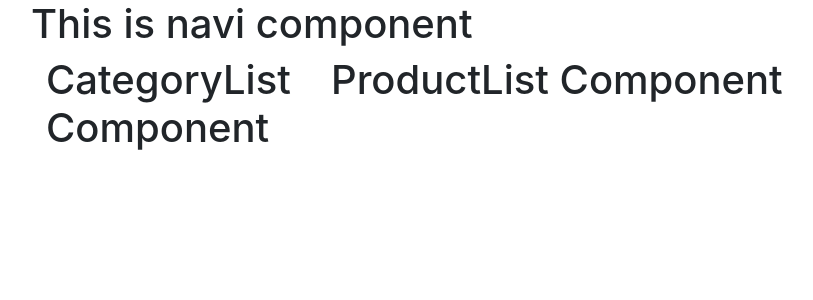
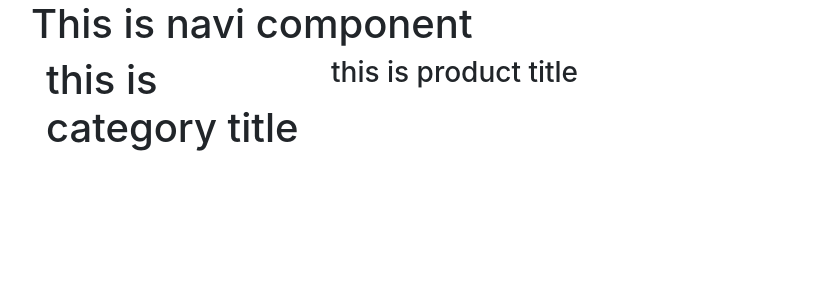
Before and after one commit to drewenia/react-tutorial, a React (Create React App) app: page / in a window 1280 px wide. Shown: the top 300 px of the page, without its empty margins (39-852 px from the left). Built offline with nearby package versions, Linux system fonts and the light colour scheme.

Commit message:
App.js icerisinde diger component'lerde kullanilmak uzere objeler tanimladim.Bu objelerin icerisinde sadece simdilik title degerleri mevcut. Bu objeyi CategoryList ve ProductList component'lerinde props'lar araciligi ile okuyabilecegim ornek kodlamayi yaptim

```diff
--- a/src/App.js
+++ b/src/App.js
@@ -4,13 +4,15 @@ import CategoryList from "./CategoryList";
 import ProductList from "./ProductList";
 
 function App() {
+    let categoryInfo = {title:"this is category title"};
+    let productInfo = {title:"this is product title"};
     return (
         <div className="App">
             <Container>
                 <Row><Navi/></Row>
                 <Row>
-          <Col xs={3}><CategoryList/></Col>
-          <Col xs={9}><ProductList/></Col>
+                    <Col xs={3}><CategoryList info={categoryInfo}/></Col>
+                    <Col xs={9}><ProductList info={productInfo}/></Col>
                 </Row>
             </Container>
         </div>
--- a/src/CategoryList.js
+++ b/src/CategoryList.js
@@ -4,7 +4,7 @@ class CategoryList extends Component {
     render() {
         return (
             <div>
-                <h1>CategoryList Component</h1>
+                <h1>{this.props.info.title}</h1>
             </div>
         );
     }
--- a/src/ProductList.js
+++ b/src/ProductList.js
@@ -4,7 +4,7 @@ class ProductList extends Component {
     render() {
         return (
             <div>
-                <h1>ProductList Component</h1>
+                <h3>{this.props.info.title}</h3>
             </div>
         );
     }
```
Also changed, not shown: 1 other file (tests, documents, lock files or other folders). Lines whose indentation alone changed are shown as unchanged.
